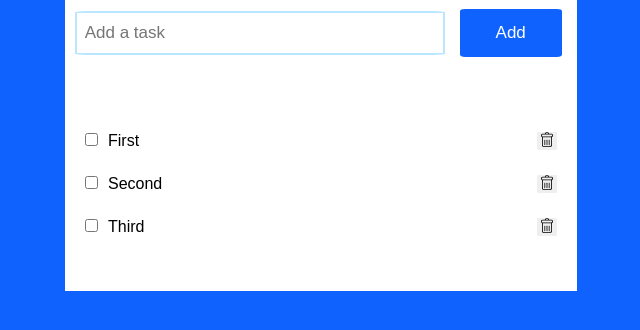
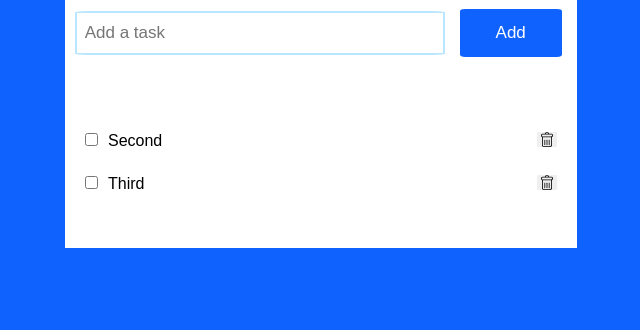
Before and after one commit to NomanJafri/InteractiveTaskList, a plain HTML site: page index.html in a window 1280 px wide. Both pictures are taken after a click on the button 866 px from the left and 328 px from the top of the page. Shown: the part 188-518 px from the top of the page, without its empty margins (319-959 px from the left). Drawn offline with Linux system fonts and the light colour scheme.

Commit message:
Delete button svg and functionality updated

```diff
--- a/script.js
+++ b/script.js
@@ -1,12 +1,35 @@
 //putting DOM connections for manipulation
 const displayTask = document.querySelector('.display-task');
 const task = document.querySelector(".input-task input");
-const newTask = ['<li> <input type="checkbox" id="0"><p>First</p><button style="float:right;"><img src="./assets/delete-button-svgrepo-com.svg"></button></li>', '<li> <input type="checkbox" id="1"><p>Second</p><button style="float:right;"><img src="./assets/delete-button-svgrepo-com.svg"></button></li>', '<li><input type="checkbox" id="2"><p> Third </p><button style="float:right;"><img src="./assets/delete-button-svgrepo-com.svg"></button></li>'];
+const newTask = ['<li> <input type="checkbox" id="0"><p>First</p><button class="delete-button"><img src="./assets/delete-button-svgrepo-com.svg" id="0"></button></li>', '<li> <input type="checkbox" id="1"><p>Second</p><button class="delete-button"><img src="./assets/delete-button-svgrepo-com.svg" id="1"></button></li>', '<li><input type="checkbox" id="2"><p> Third </p><button class="delete-button"><img src="./assets/delete-button-svgrepo-com.svg" id="2"></button></li>'];
+let delButtons = [];
 
+//delete button event handler function
+const delEventHandler = (e) => {
+    e.preventDefault();
+
+    // filter method returns list always remember to use box notation for accessinf an item
+    let currentTargetIndex = newTask.indexOf(newTask.filter( v => v.includes(e.target.id))[0]);
+    newTask.splice(currentTargetIndex, 1);
+    updateDisplay();
+}
+
+// Update display when any user interaction took place
 function updateDisplay() {
     let html = '' ;
     newTask.forEach((v, i) => {html = html + v})
     displayTask.innerHTML ='<ul>' + html + '</ul>';
+    delButtons = document.getElementsByClassName("delete-button");
+
+    // Remove event listeners important for performance / behaviour
+    for (let i = 0; i < delButtons.length; i++) {
+        delButtons[i].removeEventListener("click", delEventHandler, true)
+    }
+
+    // setting up new event listeners on current delete buttons
+    for (let i = 0; i < delButtons.length; i++) {
+        delButtons[i].addEventListener("click", delEventHandler, true);
+    }
 }
 
 updateDisplay();
@@ -15,7 +38,7 @@ updateDisplay();
 //Putting up Listeners for keyup and click
 task.addEventListener('keyup', event => {
     if (event.key == "Enter" && task.value != ''){
-        newTask.push('<li>' + '<input type="checkbox" id=' + newTask.length +'> <p>'+task.value+'</p><button style="float:right;"><img src="./assets/delete-button-svgrepo-com.svg"></button></li>');
+        newTask.push('<li>' + '<input type="checkbox" id=' + newTask.length +'> <p>'+task.value+'</p><button class="delete-button"><img src="./assets/delete-button-svgrepo-com.svg" id=' + newTask.length +'></button></li>');
         updateDisplay();
         task.value = '';
     };
@@ -24,7 +47,7 @@ task.addEventListener('keyup', event => {
 document.querySelector("#push").onclick = (e) => {
     e.preventDefault();
     if (task.value != '') {
-        newTask.push('<li>' + '<input type="checkbox" id=' + newTask.length +'> <p>'+task.value+'</p><button style="float:right;"><img src="./assets/delete-button-svgrepo-com.svg"></button></li>');
+        newTask.push('<li>' + '<input type="checkbox" id=' + newTask.length +'> <p>'+task.value+'</p><button class="delete-button"><img src="./assets/delete-button-svgrepo-com.svg" id=' + newTask.length +'></button></li>');
         updateDisplay();
         task.value = '';
     }
--- a/style.css
+++ b/style.css
@@ -89,10 +89,9 @@ body {
 }
 
 .display-task button {
-    padding: 0px;
-    /* background-image: url('./assets/delete-button-svgrepo-com.svg'); */
-    /* height: 30px;
-    width: 50px; */
+    /* padding: 0px; */
+    height: 15px;
+    width: 20px;
     border: 0px solid #BAE6FF;
     border-radius: 7%;
     margin-right: 20px;
@@ -107,3 +106,11 @@ body {
     color: #0F62FE;
     background-color: #BAE6FF;
 }
+
+.strike-through {
+    text-decoration: line-through;
+}
+
+.delete-button {
+    float:right;
+}
```
